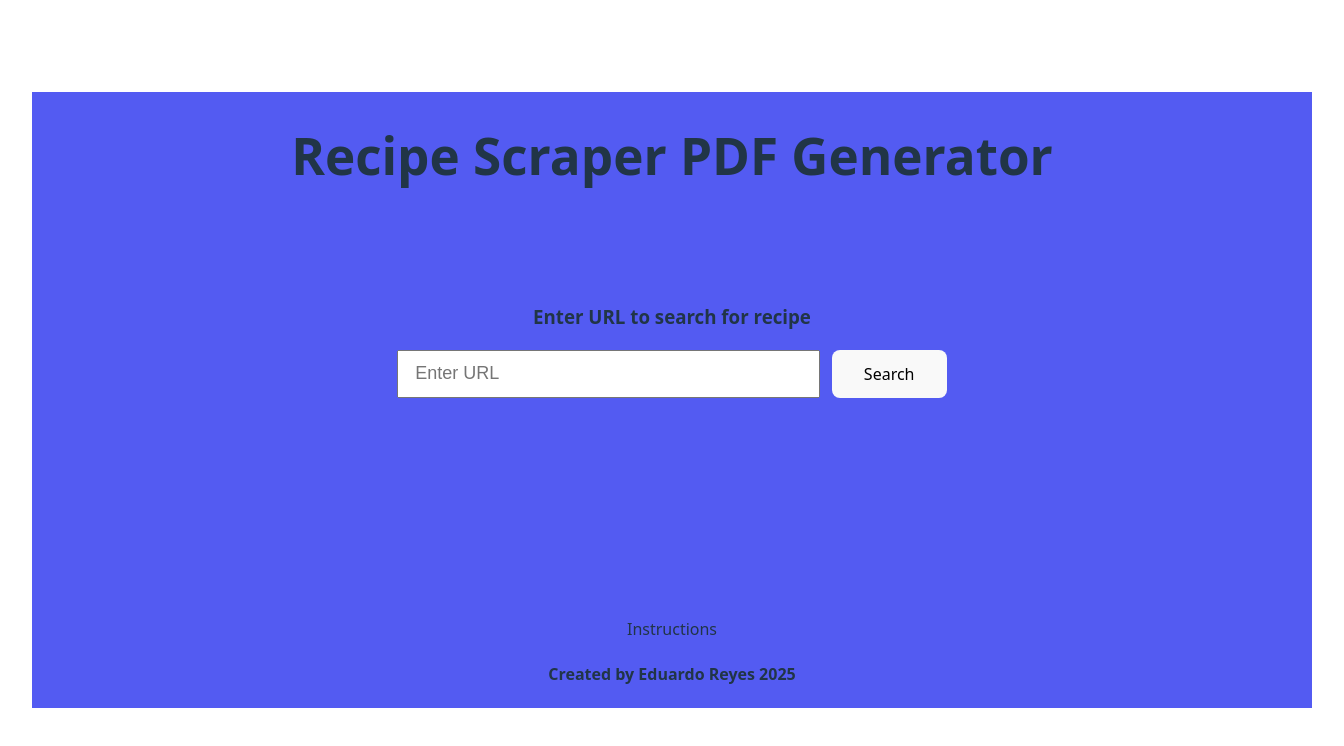
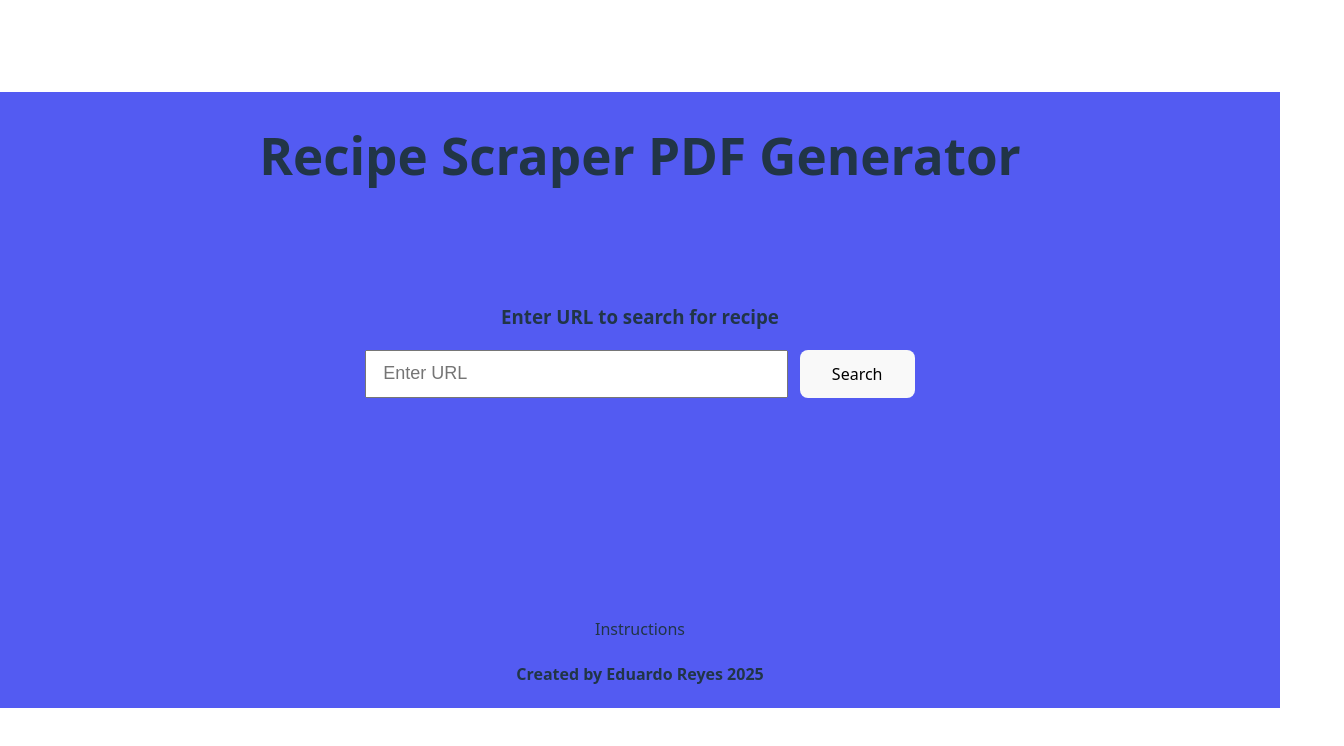
Before and after one commit to eduardoreyes007351208/recipeScraperWebsite, a React (Vite) app: page / in a window 1280 px wide. Shown: the top 746 px of the page, 1344 px wide, since content can reach past the window. Built offline with nearby package versions, Linux system fonts and the light colour scheme.

Commit message:
fix: Fix the margin and padding of root container

```diff
--- a/src/App.css
+++ b/src/App.css
@@ -1,7 +1,4 @@
 #root {
-  max-width: 1280px;
-  margin: 0 auto;
-  padding: 2rem;
   text-align: center;
 }
 
--- a/src/index.css
+++ b/src/index.css
@@ -12,7 +12,8 @@
   -webkit-font-smoothing: antialiased;
   -moz-osx-font-smoothing: grayscale;
 
-  margin: 0px;
+  padding: 0px;
+
 }
 
 a {
@@ -25,11 +26,12 @@ a:hover {
 }
 
 body {
-  margin: 0;
   display: flex;
   place-items: center;
   min-width: 320px;
   min-height: 100vh;
+  margin: 0px;
+  padding: 0px;
 }
 
 h1 {
```
